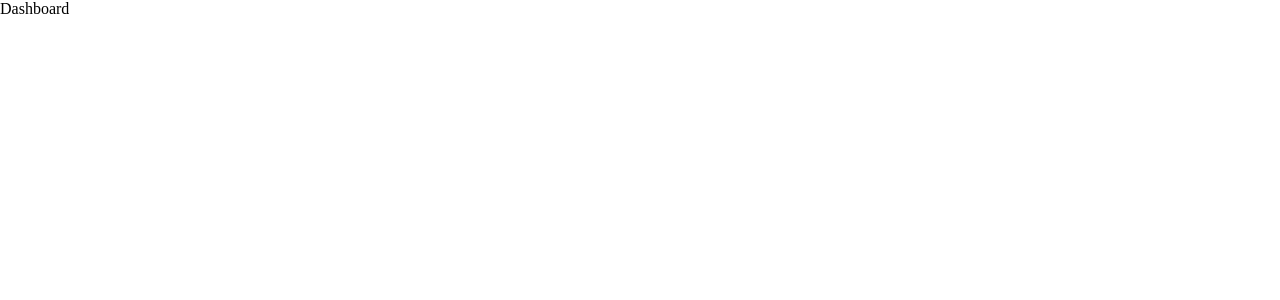
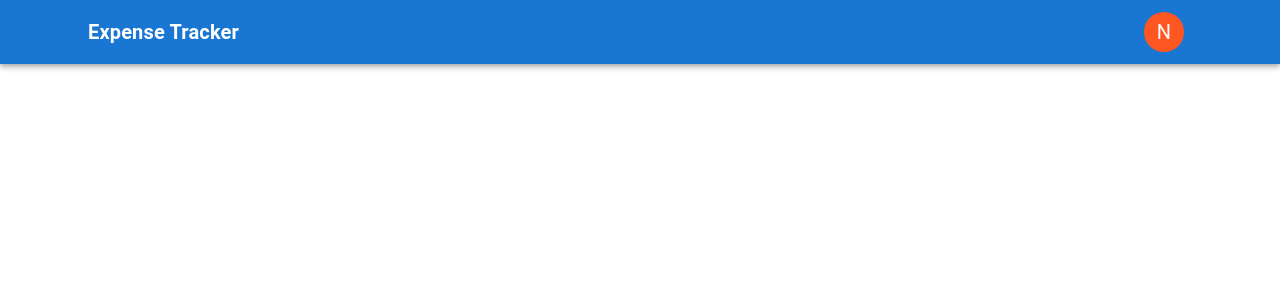
Before and after one commit to filipknias/expense-tracker-react, a React (Create React App) app: page / in a window 1280 px wide. Shown: the top 300 px of the page. Built offline with nearby package versions, Linux system fonts and the light colour scheme.

Commit message:
navbar component

```diff
--- /dev/null
+++ b/src/components/Navbar.jsx
@@ -0,0 +1,53 @@
+import React, { useState } from 'react';
+import AppBar from '@mui/material/AppBar';
+import Box from '@mui/material/Box';
+import Toolbar from '@mui/material/Toolbar';
+import Typography from '@mui/material/Typography';
+import Container from '@mui/material/Container';
+import Avatar from '@mui/material/Avatar';
+import { deepOrange } from '@mui/material/colors';
+import IconButton from '@mui/material/IconButton';
+import Menu from '@mui/material/Menu';
+import MenuItem from '@mui/material/MenuItem';
+import ListItemText from '@mui/material/ListItemText';
+import ListItemIcon from '@mui/material/ListItemIcon';
+import PersonIcon from '@mui/icons-material/Person';
+import LogoutIcon from '@mui/icons-material/Logout';
+
+const Navbar = () => {
+  const [anchorEl, setAnchorEl] = useState(null);
+  const open = Boolean(anchorEl);
+
+  const ProfileMenu = () => {
+    return (
+      <Menu anchorEl={anchorEl} open={open} onClose={() => setAnchorEl(null)}>
+        <MenuItem onClick={() => setAnchorEl(null)}>
+          <ListItemIcon><PersonIcon /></ListItemIcon>
+          <ListItemText>Profile</ListItemText>
+        </MenuItem>
+        <MenuItem onClick={() => setAnchorEl(null)}>
+          <ListItemIcon><LogoutIcon /></ListItemIcon>
+          <ListItemText>Logout</ListItemText>
+        </MenuItem>
+      </Menu>
+    )
+  };
+
+  return (
+    <Box sx={{ flexGrow: 1 }}>
+      <AppBar position="static">
+        <Container>
+          <Toolbar sx={{ gap: 2 }}>
+            <Typography variant="h6" sx={{ flexGrow: 1, fontWeight: 'bold' }}>Expense Tracker</Typography>
+            <IconButton onClick={(e) => setAnchorEl(e.currentTarget)}>
+              <Avatar sx={{ bgcolor: deepOrange[500] }}>N</Avatar>
+            </IconButton>
+            <ProfileMenu />
+          </Toolbar>
+        </Container>
+      </AppBar>
+    </Box>
+  )
+}
+
+export default Navbar;
--- a/src/pages/Dashboard.jsx
+++ b/src/pages/Dashboard.jsx
@@ -1,8 +1,11 @@
 import React from 'react';
+import Navbar from '../components/Navbar';
 
 const Dashboard = () => {
   return (
-    <div>Dashboard</div>
+    <>
+      <Navbar />
+    </>
   )
 }
 
```
